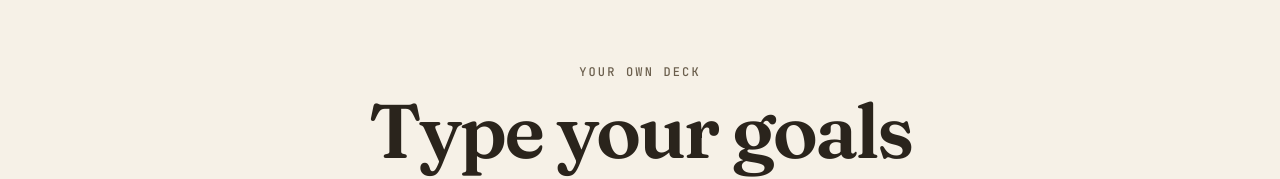
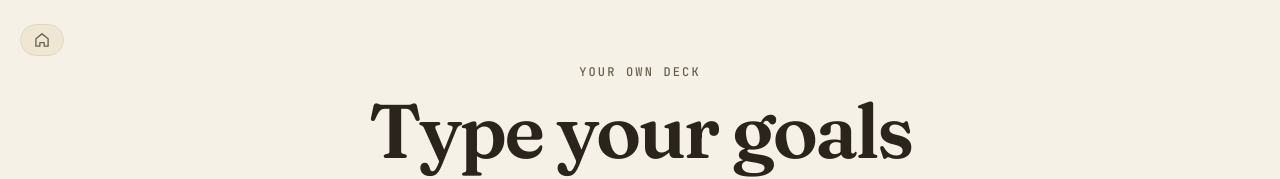
Before and after one commit to katmetax/goal-tournament, a Vue app: page /custom in a window 1280 px wide. Shown: the top 179 px of the page. Built offline with nearby package versions, Linux system fonts and the light colour scheme.

Commit message:
Add home button

```diff
--- a/src/App.vue
+++ b/src/App.vue
@@ -1,21 +1,54 @@
 <script setup lang="ts">
 import { computed } from 'vue'
-import { useRoute } from 'vue-router'
+import { useRoute, useRouter } from 'vue-router'
 import { decodeShareToken } from '@/utils/share'
+import { useJourneyStore } from '@/stores/journey'
 import ResultsView from '@/views/ResultsView.vue'
 
 const route = useRoute()
+const router = useRouter()
+const store = useJourneyStore()
 
 const sharedWinners = computed(() => {
   const r = route.query.r
   if (typeof r !== 'string') return null
   return decodeShareToken(r)
 })
+
+const showHomeNav = computed(
+  () => !sharedWinners.value && route.path !== '/' && route.path !== '/results',
+)
+
+function goHome() {
+  store.reset()
+  router.push('/')
+}
 </script>
 
 <template>
   <ResultsView v-if="sharedWinners" :winners="sharedWinners" :read-only="true" />
-  <RouterView v-else />
+  <template v-else>
+    <nav v-if="showHomeNav" class="home-nav" aria-label="Site navigation">
+      <button class="home-btn" @click="goHome">
+        <svg
+          class="home-icon"
+          aria-hidden="true"
+          viewBox="0 0 16 16"
+          fill="none"
+          xmlns="http://www.w3.org/2000/svg"
+        >
+          <path
+            d="M1 6.5L8 1l7 5.5V15H10.5v-4h-5v4H1V6.5Z"
+            stroke="currentColor"
+            stroke-width="1.5"
+            stroke-linejoin="round"
+          />
+        </svg>
+        <span class="sr-only">Home</span>
+      </button>
+    </nav>
+    <RouterView />
+  </template>
 </template>
 
 <style>
@@ -74,6 +107,64 @@ textarea {
   font-family: inherit;
 }
 
+.home-nav {
+  position: fixed;
+  top: 24px;
+  left: 20px;
+  z-index: 100;
+}
+
+.home-btn {
+  display: flex;
+  align-items: center;
+  gap: 6px;
+  padding: 8px 14px;
+  background: var(--bg-alt);
+  border: 1.5px solid var(--rule);
+  border-radius: var(--button-radius);
+  font-family: var(--font-mono);
+  font-size: 12px;
+  letter-spacing: 0.08em;
+  color: var(--ink-soft);
+  text-transform: uppercase;
+  cursor: pointer;
+  transition:
+    color 0.15s,
+    border-color 0.15s,
+    background 0.15s;
+}
+
+.home-btn:hover,
+.home-btn:focus-visible {
+  color: var(--ink);
+  border-color: var(--ink-soft);
+  background: var(--bg);
+  outline: none;
+}
+
+.home-btn:focus-visible {
+  outline: 2px solid var(--accent);
+  outline-offset: 2px;
+}
+
+.home-icon {
+  width: 14px;
+  height: 14px;
+  flex-shrink: 0;
+}
+
+.sr-only {
+  position: absolute;
+  width: 1px;
+  height: 1px;
+  padding: 0;
+  margin: -1px;
+  overflow: hidden;
+  clip: rect(0, 0, 0, 0);
+  white-space: nowrap;
+  border: 0;
+}
+
 @keyframes popin {
   from {
     opacity: 0;
--- a/src/views/HeadToHeadView.vue
+++ b/src/views/HeadToHeadView.vue
@@ -181,6 +181,7 @@ onMounted(() => {
   align-items: center;
   flex-wrap: wrap;
   gap: 16px;
+  padding-left: 90px;
 }
 
 .eyebrow {
--- a/src/views/SwipeView.vue
+++ b/src/views/SwipeView.vue
@@ -195,11 +195,10 @@ onUnmounted(() => window.removeEventListener('keydown', onKeyDown))
 }
 
 .top-bar {
-  display: flex;
-  justify-content: space-between;
+  display: grid;
+  grid-template-columns: 1fr auto 1fr;
   align-items: center;
   gap: 16px;
-  flex-wrap: wrap;
 }
 
 .eyebrow {
@@ -208,6 +207,7 @@ onUnmounted(() => window.removeEventListener('keydown', onKeyDown))
   letter-spacing: 0.1em;
   color: var(--ink-soft);
   text-transform: uppercase;
+  padding-left: 90px;
 }
 
 .card-area {
@@ -225,6 +225,7 @@ onUnmounted(() => window.removeEventListener('keydown', onKeyDown))
 }
 
 .undo-btn {
+  justify-self: end;
   padding: 8px 14px;
   font-size: 13px;
 }
```
